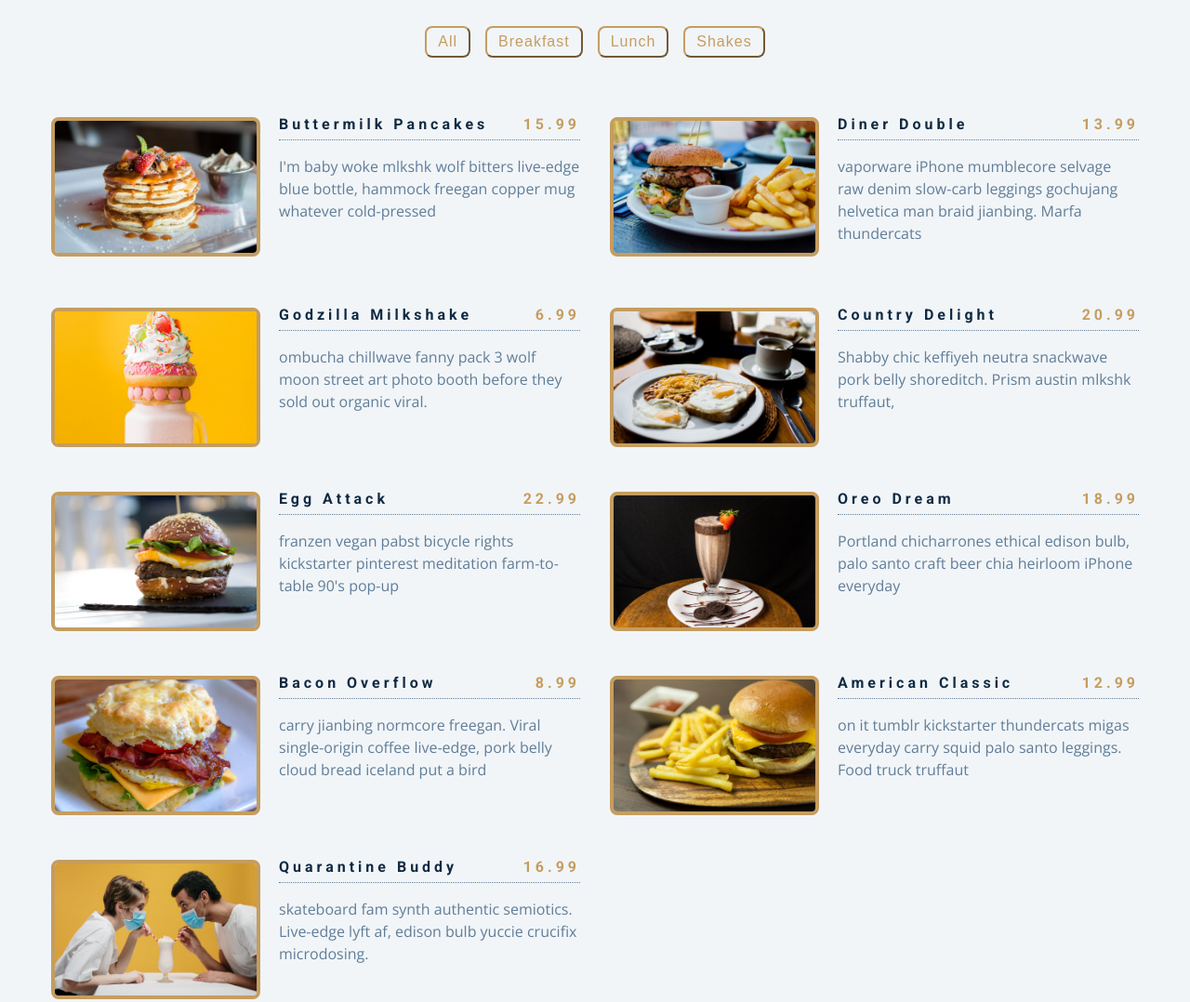
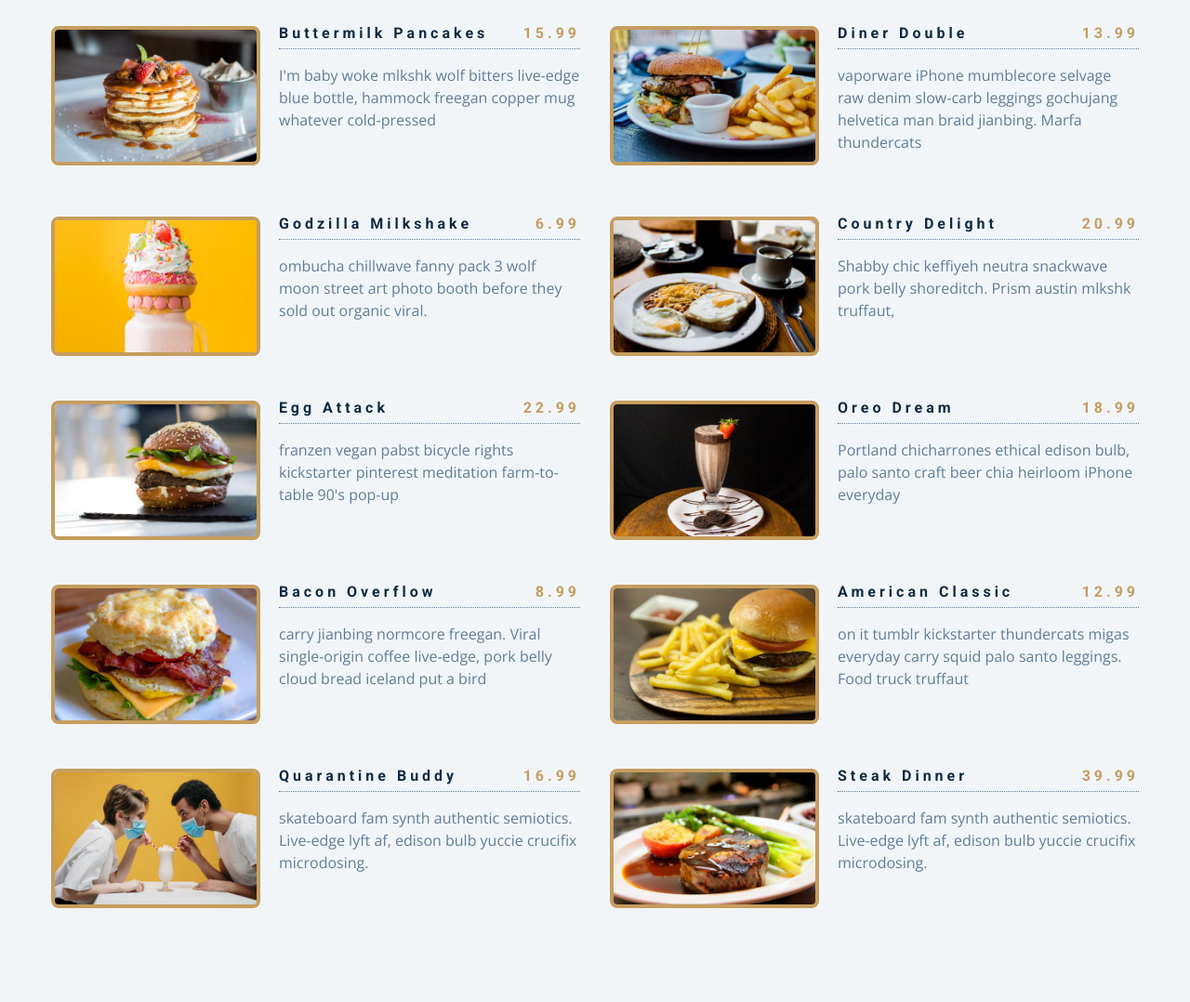
Before and after one commit to AzamovUz/menu, a plain HTML site: page index.html in a window 1280 px wide. Shown: the part 140-1218 px from the top of the page at 93% size. Drawn offline with nearby package versions, Linux system fonts and the light colour scheme.

Commit message:
added reduce function

```diff
--- a/app.js
+++ b/app.js
@@ -71,6 +71,14 @@ const menu = [
     img: "./images/item-9.jpeg",
     desc: `skateboard fam synth authentic semiotics. Live-edge lyft af, edison bulb yuccie crucifix microdosing.`,
   },
+  {
+    id: 10,
+    title: "steak dinner",
+    category: "dinner",
+    price: 39.99,
+    img: "./images/item-10.jpeg",
+    desc: `skateboard fam synth authentic semiotics. Live-edge lyft af, edison bulb yuccie crucifix microdosing.`,
+  },
 ];
 
 const sectionCenter = document.querySelector(".section-center");
@@ -79,6 +87,13 @@ const filterBtns = document.querySelectorAll(".filter-btn");
 //load items
 window.addEventListener("DOMContentLoaded", function () {
   displayMenuItems(menu);
+const categories = menu.reduce(function(values, item){
+  if(values.includes(item.category)){
+    values.push(item.category);
+  }
+return values
+},("all"))
+console.log(categories);
 });
  //filter items
 filterBtns.forEach(function (btn) {
--- a/index.html
+++ b/index.html
@@ -21,11 +21,11 @@
       </div>
       <!--filter buttons-->
       <div class="btn-container">
-        <button class="filter-btn" type="button" data-id="all">all</button>
-        <button class="filter-btn" type="button" data-id="Breakfast">Breakfast</button>
-        <button class="filter-btn" type="button" data-id="Lunch">Lunch</button>
-        <button class="filter-btn" type="button" data-id="Shakes">Shakes</button>
-      </div>
+        <!--<button class="filter-btn" type="button" data-id="all">all</button>
+        <button class="filter-btn" type="button" data-id="breakfast">Breakfast</button>
+        <button class="filter-btn" type="button" data-id="lunch">Lunch</button>
+        <button class="filter-btn" type="button" data-id="shakes">Shakes</button>
+      </div>-->
       <!--menu items-->
       <div class="section-center">
       <!--single item-->
```
